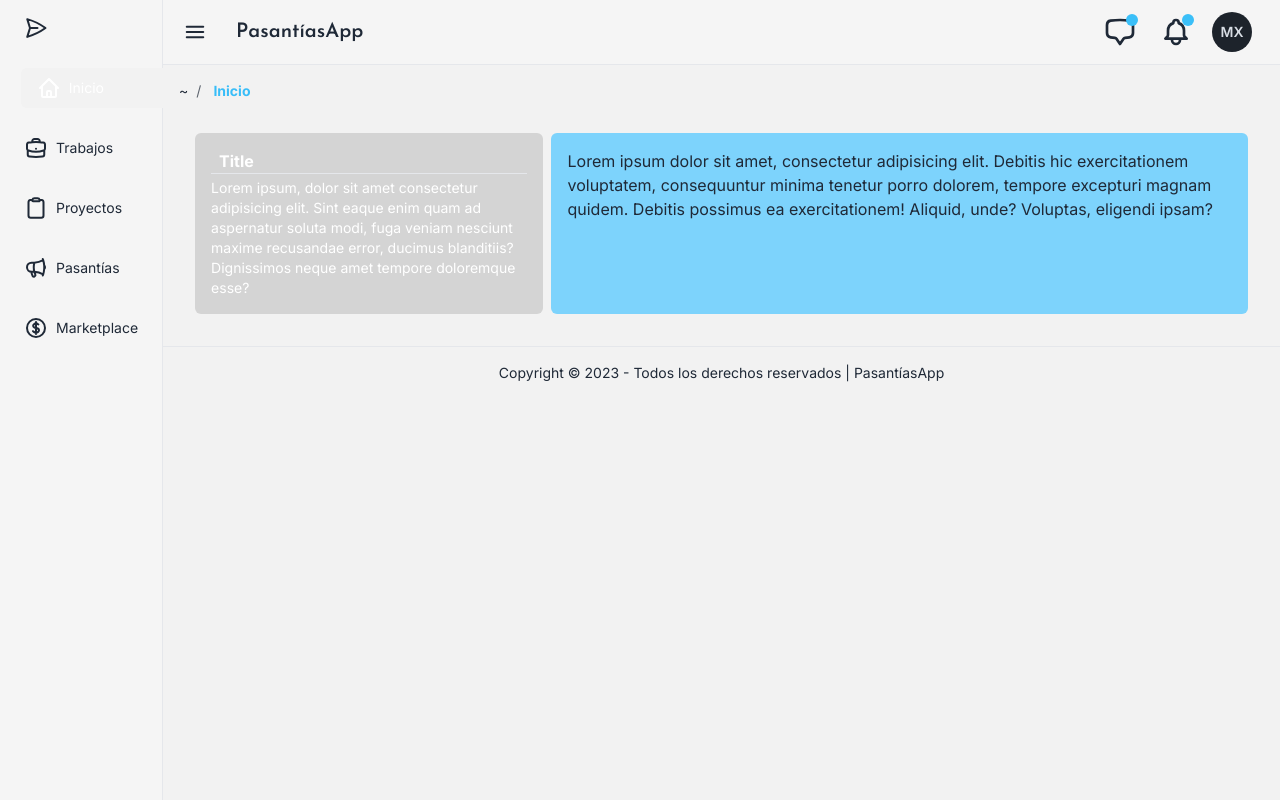
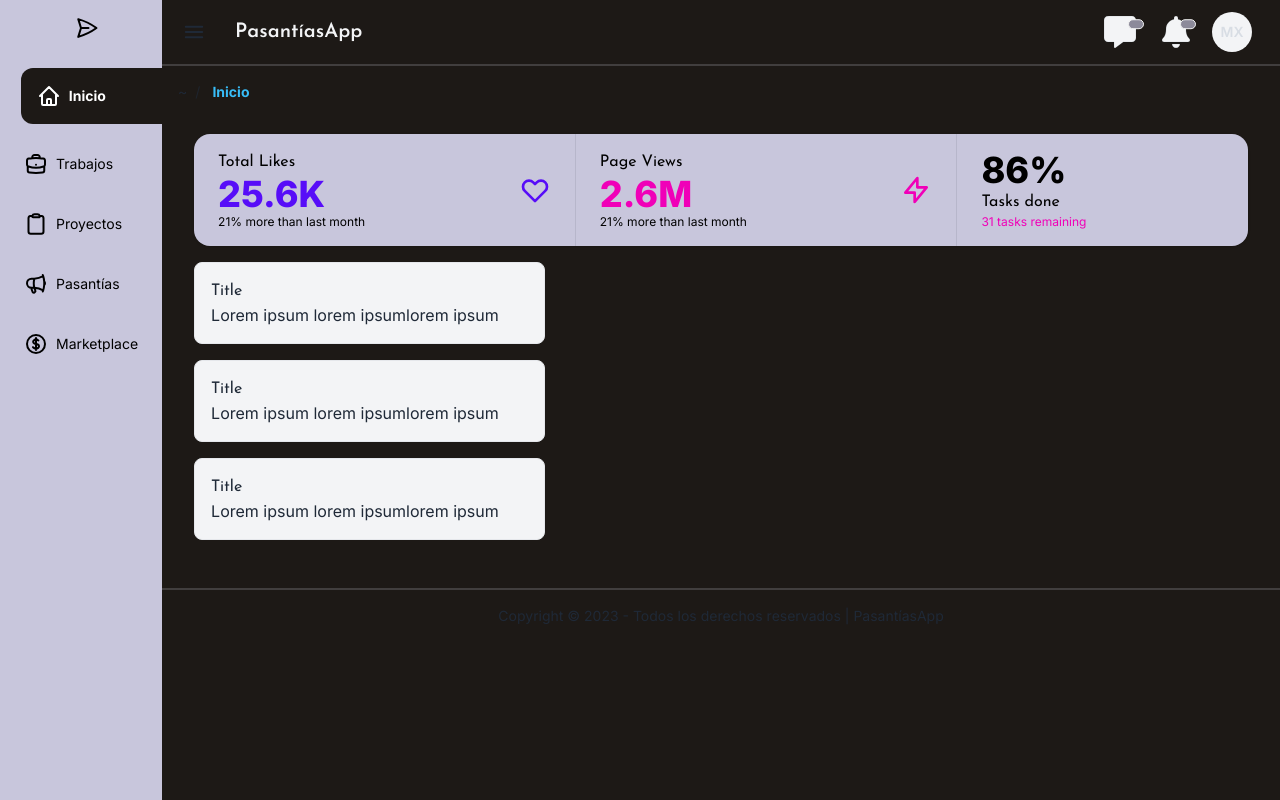
Before and after one commit to esteban-florez/novaship, a Next.js app: page / in a window 1280 px wide. Built offline with nearby package versions, Linux system fonts and the light colour scheme.

Commit message:
Layout re-detail

```diff
--- a/app/components/Aside.tsx
+++ b/app/components/Aside.tsx
@@ -2,12 +2,12 @@
 
 import Link from 'next/link'
 import { usePathname } from 'next/navigation'
-
 interface RouteProps {
   path: string
 }
 
-const activeLink = 'ms-[0.8rem] w-full rounded-l-md bg-base-200 text-white'
+const activeLink =
+  'ms-[0.8rem] w-full rounded-l-xl bg-[#1d1916] py-2 font-bold text-white'
 
 export default function Aside() {
   const router = usePathname()
@@ -17,10 +17,13 @@ export default function Aside() {
   }
 
   return (
-    <ul className='menu min-h-screen gap-5 border-r bg-neutral-100'>
+    <ul className='menu min-h-screen gap-5 bg-[#c8c6dc]'>
       {/* Page icon */}
-      <li>
-        <Link href='/'>
+      <li className='gap-4 text-black'>
+        <Link
+          href='/'
+          className='mx-auto'
+        >
           <svg
             xmlns='http://www.w3.org/2000/svg'
             className='h-6 w-6'
@@ -38,7 +41,7 @@ export default function Aside() {
         </Link>
       </li>
       {/* Home */}
-      <li className={routeIs({ path: '/' }) ? activeLink : ''}>
+      <li className={routeIs({ path: '/' }) ? activeLink : 'text-black'}>
         <Link href='/'>
           <svg
             xmlns='http://www.w3.org/2000/svg'
@@ -58,7 +61,9 @@ export default function Aside() {
         </Link>
       </li>
       {/* Jobs */}
-      <li className={routeIs({ path: '/trabajos' }) ? activeLink : ''}>
+      <li
+        className={routeIs({ path: '/trabajos' }) ? activeLink : 'text-black'}
+      >
         <Link href='/trabajos'>
           <svg
             xmlns='http://www.w3.org/2000/svg'
@@ -78,7 +83,9 @@ export default function Aside() {
         </Link>
       </li>
       {/* Projects */}
-      <li className={routeIs({ path: '/proyectos' }) ? activeLink : ''}>
+      <li
+        className={routeIs({ path: '/proyectos' }) ? activeLink : 'text-black'}
+      >
         <Link href='/'>
           <svg
             xmlns='http://www.w3.org/2000/svg'
@@ -98,7 +105,9 @@ export default function Aside() {
         </Link>
       </li>
       {/* Pasantias */}
-      <li className={routeIs({ path: '/pasantias' }) ? activeLink : ''}>
+      <li
+        className={routeIs({ path: '/pasantias' }) ? activeLink : 'text-black'}
+      >
         <Link href='/'>
           <svg
             xmlns='http://www.w3.org/2000/svg'
@@ -118,7 +127,11 @@ export default function Aside() {
         </Link>
       </li>
       {/* Marketplace */}
-      <li className={routeIs({ path: '/marketplace' }) ? activeLink : ''}>
+      <li
+        className={
+          routeIs({ path: '/marketplace' }) ? activeLink : 'text-black'
+        }
+      >
         <Link href='/'>
           <svg
             xmlns='http://www.w3.org/2000/svg'
--- a/app/components/Footer.tsx
+++ b/app/components/Footer.tsx
@@ -1,7 +1,9 @@
+import { text } from '../fonts'
+
 export default function Footer() {
   return (
-    <footer className='footer w-full flex-row border-t p-4'>
-      <p className='mx-auto'>
+    <footer className='footer w-full flex-row border-t-2 border-[#413e3e] p-4'>
+      <p className={`mx-auto ${text.className}`}>
         Copyright © 2023 - Todos los derechos reservados | PasantíasApp
       </p>
     </footer>
--- a/app/components/Navbar.tsx
+++ b/app/components/Navbar.tsx
@@ -3,7 +3,8 @@ import { title } from '../fonts'
 
 export default function Navbar() {
   return (
-    <div className='navbar border-b bg-neutral-100'>
+    <div className='navbar border-b-2 border-[#413e3e] bg-[#1d1916]'>
+      {/* Page icon */}
       <div className='navbar-start'>
         <button className='btn-ghost btn-circle btn'>
           <svg
@@ -23,56 +24,61 @@ export default function Navbar() {
         </button>
         <Link
           href='/'
-          className={`${title.className} btn-ghost btn text-left text-xl normal-case`}
+          className={`${title.className} btn-ghost btn text-left text-xl normal-case text-[#f3f4f6]`}
         >
           PasantíasApp
         </Link>
       </div>
+
       {/* Messages */}
       <div className='navbar-end mr-4 gap-2'>
         <button className='btn-ghost btn-circle btn'>
           <div className='indicator'>
             <svg
               xmlns='http://www.w3.org/2000/svg'
-              className='h-[2rem] w-[2rem]'
+              className='h-[2rem] w-[2rem] fill-[#f3f4f6]'
               fill='none'
-              viewBox='0 0 24 24'
+              viewBox='0 0 512 512'
               stroke='currentColor'
             >
               <path
                 strokeLinecap='round'
                 strokeLinejoin='round'
                 strokeWidth='2'
-                d='M2.25 12.76c0 1.6 1.123 2.994 2.707 3.227 1.068.157 2.148.279 3.238.364.466.037.893.281 1.153.671L12 21l2.652-3.978c.26-.39.687-.634 1.153-.67 1.09-.086 2.17-.208 3.238-.365 1.584-.233 2.707-1.626 2.707-3.228V6.741c0-1.602-1.123-2.995-2.707-3.228A48.394 48.394 0 0012 3c-2.392 0-4.744.175-7.043.513C3.373 3.746 2.25 5.14 2.25 6.741v6.018z'
+                d='M64 0C28.7 0 0 28.7 0 64V352c0 35.3 28.7 64 64 64h96v80c0 6.1 3.4 11.6 8.8 14.3s11.9 2.1 16.8-1.5L309.3 416H448c35.3 0 64-28.7 64-64V64c0-35.3-28.7-64-64-64H64z'
               />
             </svg>
-            <span className='badge badge-info badge-xs indicator-item right-1 top-1 border text-[10px]'></span>
+
+            <span className='badge badge-xs indicator-item right-0 top-2 h-[0.6rem] w-4 border bg-[#8c8a9a]'></span>
           </div>
         </button>
+
         {/* Notification */}
         <button className='btn-ghost btn-circle btn'>
           <div className='indicator'>
             <svg
               xmlns='http://www.w3.org/2000/svg'
-              className='h-[2rem] w-[2rem]'
+              className='h-[2rem] w-[2rem] fill-[#f3f4f6]'
               fill='none'
-              viewBox='0 0 24 24'
+              viewBox='0 0 448 512'
               stroke='currentColor'
             >
               <path
                 strokeLinecap='round'
                 strokeLinejoin='round'
                 strokeWidth='2'
-                d='M15 17h5l-1.405-1.405A2.032 2.032 0 0118 14.158V11a6.002 6.002 0 00-4-5.659V5a2 2 0 10-4 0v.341C7.67 6.165 6 8.388 6 11v3.159c0 .538-.214 1.055-.595 1.436L4 17h5m6 0v1a3 3 0 11-6 0v-1m6 0H9'
+                d='M224 512c35.32 0 63.97-28.65 63.97-64H160.03c0 35.35 28.65 64 63.97 64zm215.39-149.71c-19.32-20.76-55.47-51.99-55.47-154.29c0-77.7-54.48-139.9-127.94-155.16V32c0-17.67-14.32-32-31.98-32s-31.98 14.33-31.98 32v20.84C118.56 68.1 64.08 130.3 64.08 208c0 102.3-36.15 133.53-55.47 154.29c-6 6.45-8.66 14.16-8.61 21.71c.11 16.4 12.98 32 32.1 32h383.8c19.12 0 32-15.6 32.1-32c.05-7.55-2.61-15.27-8.61-21.71z'
               />
             </svg>
-            <span className='badge badge-info badge-xs indicator-item right-1 top-1 border text-[10px]'></span>
+
+            <span className='badge badge-xs indicator-item right-1 top-2 h-[0.6rem] w-4 border bg-[#8c8a9a]'></span>
           </div>
         </button>
+
         {/* Profile */}
         <button className='btn-ghost btn-circle btn'>
           <div className='placeholder avatar'>
-            <div className='w-10 rounded-full bg-neutral-focus text-neutral-content'>
+            <div className='w-10 rounded-full bg-[#f3f4f6] text-neutral-content'>
               <span>MX</span>
             </div>
           </div>
--- a/app/layout.tsx
+++ b/app/layout.tsx
@@ -17,12 +17,12 @@ export default function RootLayout({
 }) {
   return (
     <html lang='es'>
-      <body className={`${text.className} container bg-base-200`}>
+      <body className={`${text.className} bg-[#1d1916]`}>
         <div className='flex min-w-[100vw] flex-row items-start'>
           <Aside />
           <div className='w-full flex-col'>
             <Navbar />
-            <main className='p-4'>{children}</main>
+            <main className='container mx-auto w-full p-4'>{children}</main>
             <Footer />
           </div>
         </div>
--- a/app/page.tsx
+++ b/app/page.tsx
@@ -1,29 +1,91 @@
 import RouteMap from './components/RouteMap'
+import { text, title } from './fonts'
 
 export default function Home() {
   return (
-    <div>
+    <>
       <RouteMap
         paths={['inicio']}
         currentPath={'inicio'}
       />
-      <section className='mt-4 flex flex-row gap-2 p-4'>
-        <div className='basis-2/6 rounded-md bg-neutral-300 p-4 text-white'>
-          <h5 className='mb-1 border-b px-2 font-bold'>Title</h5>
-          <p className='text-sm'>
-            Lorem ipsum, dolor sit amet consectetur adipisicing elit. Sint eaque
-            enim quam ad aspernatur soluta modi, fuga veniam nesciunt maxime
-            recusandae error, ducimus blanditiis? Dignissimos neque amet tempore
-            doloremque esse?
-          </p>
+      <section className='my-4 grid grid-cols-3 p-4'>
+        <div className='stats col-span-3 bg-[#c8c6dc] shadow'>
+          <div className='stat'>
+            <div className='stat-figure text-primary'>
+              <svg
+                xmlns='http://www.w3.org/2000/svg'
+                fill='none'
+                viewBox='0 0 24 24'
+                className='inline-block h-8 w-8 stroke-current'
+              >
+                <path
+                  strokeLinecap='round'
+                  strokeLinejoin='round'
+                  strokeWidth='2'
+                  d='M4.318 6.318a4.5 4.5 0 000 6.364L12 20.364l7.682-7.682a4.5 4.5 0 00-6.364-6.364L12 7.636l-1.318-1.318a4.5 4.5 0 00-6.364 0z'
+                ></path>
+              </svg>
+            </div>
+            <div className={`stat-title ${title.className} text-black`}>
+              Total Likes
+            </div>
+            <div className='stat-value text-primary'>25.6K</div>
+            <div className={`stat-desc ${text.className} text-black`}>
+              21% more than last month
+            </div>
+          </div>
+
+          <div className='stat'>
+            <div className='stat-figure text-secondary'>
+              <svg
+                xmlns='http://www.w3.org/2000/svg'
+                fill='none'
+                viewBox='0 0 24 24'
+                className='inline-block h-8 w-8 stroke-current'
+              >
+                <path
+                  strokeLinecap='round'
+                  strokeLinejoin='round'
+                  strokeWidth='2'
+                  d='M13 10V3L4 14h7v7l9-11h-7z'
+                ></path>
+              </svg>
+            </div>
+            <div className={`stat-title ${title.className} text-black`}>
+              Page Views
+            </div>
+            <div className='stat-value text-secondary'>2.6M</div>
+            <div className={`stat-desc ${text.className} text-black`}>
+              21% more than last month
+            </div>
+          </div>
+
+          <div className='stat'>
+            <div className='stat-value text-black'>86%</div>
+            <div className={`stat-title ${title.className} text-black`}>
+              Tasks done
+            </div>
+            <div className={`stat-desc ${text.className} text-secondary`}>
+              31 tasks remaining
+            </div>
+          </div>
         </div>
-        <div className='basis-4/6 rounded-md bg-sky-300 p-4'>
-          Lorem ipsum dolor sit amet, consectetur adipisicing elit. Debitis hic
-          exercitationem voluptatem, consequuntur minima tenetur porro dolorem,
-          tempore excepturi magnam quidem. Debitis possimus ea exercitationem!
-          Aliquid, unde? Voluptas, eligendi ipsam?
+
+        <div className='row-span-1 mt-4 grid gap-4'>
+          <div className='rounded-lg border bg-[#f3f4f6] p-4'>
+            <h4 className={title.className}>Title</h4>
+            <p className={text.className}>Lorem ipsum lorem ipsumlorem ipsum</p>
+          </div>
+          <div className='rounded-lg border bg-[#f3f4f6] p-4'>
+            <h4 className={title.className}>Title</h4>
+            <p className={text.className}>Lorem ipsum lorem ipsumlorem ipsum</p>
+          </div>
+          <div className='rounded-lg border bg-[#f3f4f6] p-4'>
+            <h4 className={title.className}>Title</h4>
+            <p className={text.className}>Lorem ipsum lorem ipsumlorem ipsum</p>
+          </div>
         </div>
       </section>
-    </div>
+    </>
   )
 }
```
